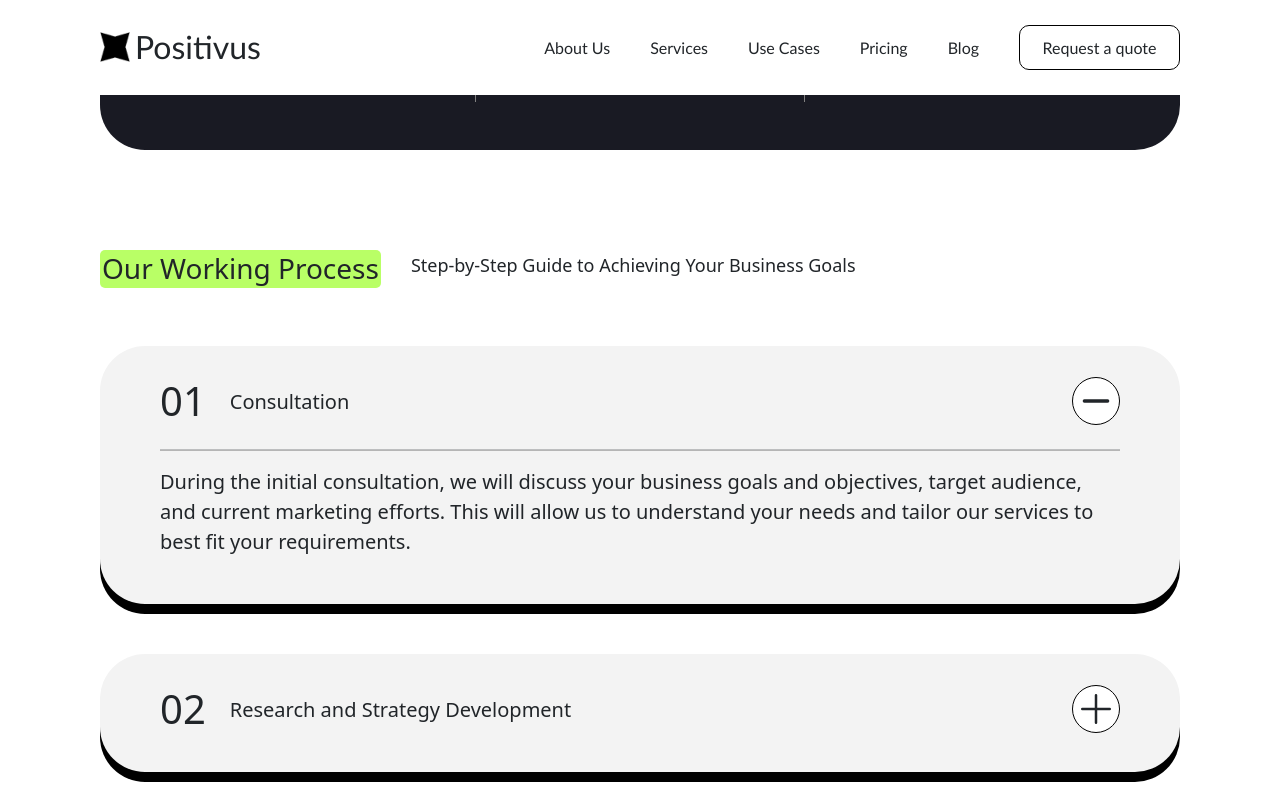
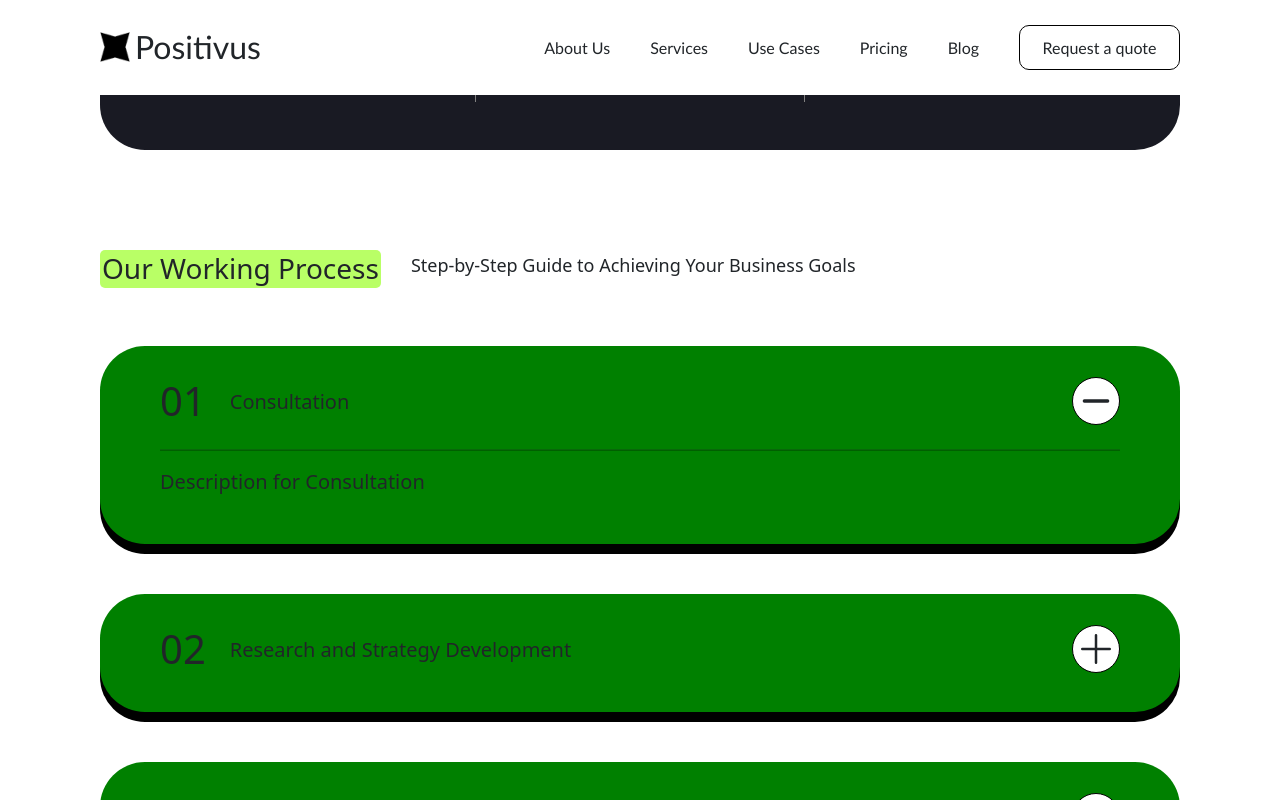
Before and after one commit to Hariz-Ade14/positivus, a React (Create React App) app: page / in a window 1280 px wide. Both pictures are taken after a click on the icon 1096 px from the left and 3007 px from the top of the page. Shown: the part 2607-3407 px from the top of the page. Built offline with nearby package versions, Linux system fonts and the light colour scheme.

Commit message:
Added a script to check network status

```diff
--- a/src/App.js
+++ b/src/App.js
@@ -1,12 +1,11 @@
-import "./App.css";
+// import "./App.css";
 import Header from "./Components/Header/header.jsx";
 import Body from "./Components/Body/Body.jsx";
-
+import Networktest from "./Components/Body/NetworkTest.jsx";
 function App() {
   return (
     <>
-      <Header />
-      <Body />
+      <Networktest/>
     </>
   );
 }
--- a/src/Components/Body/Body.jsx
+++ b/src/Components/Body/Body.jsx
@@ -8,9 +8,11 @@ import Team from './Team'
 import Contact from './Contact'
 import Footer from '../Footer/Footer.jsx'
 import "./Body.css"
+import Header from '../Header/header.jsx'
 const Body = () => {
   return (
     <div className>
+        <Header/>
         <Firsthero/>
         <Companies/>
         <Services/>
--- /dev/null
+++ b/src/Components/Body/Error.jsx
@@ -0,0 +1,19 @@
+import React from "react";
+import { MdOutlineErrorOutline } from "react-icons/md";
+import "./Body.css"
+const Error = () => {
+  return (
+    <div className="error">
+        <div className="error-div">
+             <div>
+                 <p>Offline,check network status</p>
+                  <MdOutlineErrorOutline size={300}/>
+             </div>
+
+        </div>
+
+    </div>
+  );
+};
+
+export default Error;
--- /dev/null
+++ b/src/Components/Body/NetworkTest.jsx
@@ -0,0 +1,27 @@
+import React from 'react'
+import { useState, useEffect } from 'react';
+import Error from './Error.jsx';
+import Body from "./Body.jsx"
+const Networktest = () => {
+  const [isUserOnline, setIsUserOnline] = useState(navigator.onLine);
+
+  useEffect(() => {
+    const Online = () => setIsUserOnline(true);
+    const Offline = () => setIsUserOnline(false);
+
+    window.addEventListener('online', Online);
+    window.addEventListener('offline', Offline);
+
+    return () => {
+      window.removeEventListener('online', Online);
+      window.removeEventListener('offline', Offline);
+    };
+  }, []);
+
+  return (
+      isUserOnline ? <Body/> : <Error/>
+  );
+}
+
+
+export default Networktest
--- a/src/Components/Body/WorkInProgress.jsx
+++ b/src/Components/Body/WorkInProgress.jsx
@@ -3,272 +3,71 @@ import { BsPlusLg } from "react-icons/bs";
 import { FiMinus } from "react-icons/fi";
 
 const WorkInProgress = () => {
-  const [showContentOne, setShowContentOne] = useState(false);
-  const [showContentTwo, setShowContentTwo] = useState(false);
-  const [showContentThree, setShowContentThree] = useState(false);
-  const [showContentFour, setShowContentFour] = useState(false);
-  const [showContentFive, setShowContentFive] = useState(false);
-  const [showContentSix, setShowContentSix] = useState(false);
+  const [showContents, setShowContents] = useState(Array(6).fill(false));
   const [color, setColor] = useState("rgba(243, 243, 243, 1)");
 
-  const showContentFunc = (num, setNum) => {
-    if (!num) {
-      setNum(true);
-    }
+  const toggleContent = (index) => {
+    setShowContents((prev) => {
+      const newShowContents = [...prev];
+      newShowContents[index] = !newShowContents[index];
+      return newShowContents;
+    });
+
+    setColor(showContents[index] ? "rgba(243, 243, 243, 1)" : "green"); // #000 is a placeholder
+
   };
 
-  const hideContentFunc = (num, setNum) => {
-    if (num) {
-      setNum(false);
-      setColor("rgba(243, 243, 243, 1)");
-    }
-  };
+  const contentData = [
+
+    { title: "Consultation", description: "Description for Consultation" },
+
+    { title: "Research and Strategy Development", description: "Description for Research" },
+    { title: "Implementation", description: "Description for Implementation" },
+
+    { title: "Monitoring and Optimization", description: "Description for Monitoring" },
+    { title: "Reporting and Communication", description: "Description for Reporting" },
+
+    { title: "Continual Improvement", description: "Description for Improvement" },
+
+  ];
 
   return (
     <div className="Wip">
-      <div className="wipDiv mb-3" style={{ background: color }}>
+      {contentData.map((content, index) => (
+
+        <div className="wipDiv mb-3" style={{ background: color }} key={index}>
+
           <div className="flex align-middle justify-between">
-          <div
-            className="flex align-middle justify-between p-0"
-            style={{ width: "fit-content" }}
-          >
-            <h1 className="number">01</h1>
-            <p className="mx-4 title">Consultation</p>
+
+            <div className="flex align-middle justify-between p-0" style={{ width: "fit-content" }}>
+              <h1 className="number">{String(index + 1).padStart(2, '0')}</h1>
+              <p className="mx-4 title">{content.title}</p>
             </div>
             <div className="plusIcon">
-            {showContentOne ? (
-              <FiMinus
-                size={40}
-                onClick={() => {
-                  hideContentFunc(showContentOne, setShowContentOne);
-                }}
-              />
+              {showContents[index] ? (
+
+                <FiMinus size={40} onClick={() => toggleContent(index)} aria-expanded="true" />
               ) : (
-              <BsPlusLg
-                size={40}
-                onClick={() => {
-                  showContentFunc(showContentOne, setShowContentOne);
-                }}
-              />
+                <BsPlusLg size={40} onClick={() => toggleContent(index)} aria-expanded="false" />
               )}
             </div>
           </div>
+          {showContents[index] && (
 
-        {showContentOne && (
             <div>
               <hr style={{ height: "2px", background: "black" }} />
-            <p>
-              During the initial consultation, we will discuss your business
-              goals and objectives, target audience, and current marketing
-              efforts. This will allow us to understand your needs and tailor
-              our services to best fit your requirements.
-            </p>
-          </div>
-        )}
-      </div>
-      <div className="wipDiv mb-3" style={{ background: color }}>
-        <div className="flex align-middle justify-between">
-          <div
-            className="flex align-middle justify-between p-0"
-            style={{ width: "fit-content" }}
-          >
-            <h1 className="number">02</h1>
-            <p className="mx-4 title">Research and Strategy Development</p>
-          </div>
-          <div className="plusIcon">
-            {showContentTwo ? (
-              <FiMinus
-                size={40}
-                onClick={() => {
-                  hideContentFunc(showContentTwo, setShowContentTwo);
-                  setColor("rgba(243, 243, 243, 1");
-                }}
-              />
-            ) : (
-              <BsPlusLg
-                size={40}
-                onClick={() =>
-                  showContentFunc(showContentTwo, setShowContentTwo)
-                }
-              />
-            )}
-          </div>
+
+              <p>{content.description}</p>
+
             </div>
 
-        {showContentTwo && (
-          <div>
-            <hr style={{ height: "2px", background: "black" }} />
-            <p>
-              During the initial consultation, we will discuss your business
-              goals and objectives, target audience, and current marketing
-              efforts. This will allow us to understand your needs and tailor
-              our services to best fit your requirements.
-            </p>
-          </div>
           )}
-      </div>
-      <div className="wipDiv mb-3" style={{ background: color }}>
-        <div className="flex align-middle justify-between">
-          <div
-            className="flex align-middle justify-between p-0"
-            style={{ width: "fit-content" }}
-          >
-            <h1 className="number">03</h1>
-            <p className="mx-4 title">Implementation</p>
-          </div>
-          <div className="plusIcon">
-            {showContentThree ? (
-              <FiMinus
-                size={40}
-                onClick={() =>
-                  hideContentFunc(showContentThree, setShowContentThree)
-                }
-              />
-            ) : (
-              <BsPlusLg
-                size={40}
-                onClick={() =>
-                  showContentFunc(showContentThree, setShowContentThree)
-                }
-              />
-            )}
-          </div>
+
         </div>
 
-        {showContentThree && (
-          <div>
-            <hr style={{ height: "2px", background: "black" }} />
-            <p>
-              During the initial consultation, we will discuss your business
-              goals and objectives, target audience, and current marketing
-              efforts. This will allow us to understand your needs and tailor
-              our services to best fit your requirements.
-            </p>
-          </div>
-        )}
-      </div>
-      <div className="wipDiv mb-3" style={{ background: color }}>
-        <div className="flex align-middle justify-between">
-          <div
-            className="flex align-middle justify-between p-0"
-            style={{ width: "fit-content" }}
-          >
-            <h1 className="number ">04</h1>
-            <p className="mx-4 title">Monitoring and Optimization</p>
-          </div>
-          <div className="plusIcon">
-            {showContentFour ? (
-              <FiMinus
-                size={40}
-                onClick={() =>
-                  hideContentFunc(showContentFour, setShowContentFour)
-                }
-              />
-            ) : (
-              <BsPlusLg
-                size={40}
-                onClick={() =>
-                  showContentFunc(showContentFour, setShowContentFour)
-                }
-              />
-            )}
-          </div>
-        </div>
-
-        {showContentFour && (
-          <div>
-            <hr style={{ height: "2px", background: "black" }} />
-            <p>
-              During the initial consultation, we will discuss your business
-              goals and objectives, target audience, and current marketing
-              efforts. This will allow us to understand your needs and tailor
-              our services to best fit your requirements.
-            </p>
-          </div>
-        )}
-      </div>
-      <div className="wipDiv mb-3" style={{ background: color }}>
-        <div className="flex align-middle justify-between">
-          <div
-            className="flex align-middle justify-between p-0"
-            style={{ width: "fit-content" }}
-          >
-            <h1 className="number">05</h1>
-            <p className="mx-4 title">Reporting and Communication</p>
-          </div>
-          <div className="plusIcon">
-            {showContentFive ? (
-              <FiMinus
-                size={40}
-                onClick={() =>
-                  hideContentFunc(showContentFive, setShowContentFive)
-                }
-              />
-            ) : (
-              <BsPlusLg
-                size={40}
-                onClick={() =>
-                  showContentFunc(showContentFive, setShowContentFive)
-                }
-              />
-            )}
-          </div>
-        </div>
-
-        {showContentFive && (
-          <div>
-            <hr style={{ height: "2px", background: "black" }} />
-            <p>
-              During the initial consultation, we will discuss your business
-              goals and objectives, target audience, and current marketing
-              efforts. This will allow us to understand your needs and tailor
-              our services to best fit your requirements.
-            </p>
-          </div>
-        )}
-      </div>
-      <div className="wipDiv mb-3" style={{ background: color }}>
-        <div className="flex align-middle justify-between">
-          <div
-            className="flex align-middle justify-between p-0"
-            style={{ width: "fit-content" }}
-          >
-            <h1 className="number">06</h1>
-            <p className="mx-4 title">Continual Improvement</p>
-          </div>
-          <div className="plusIcon">
-            {showContentSix ? (
-              <FiMinus
-                size={40}
-                onClick={() =>
-                  hideContentFunc(showContentSix, setShowContentSix)
-                }
-              />
-            ) : (
-              <BsPlusLg
-                size={40}
-                onClick={() =>
-                  showContentFunc(showContentSix, setShowContentSix)
-                }
-              />
-            )}
-          </div>
-        </div>
-
-        {showContentSix && (
-          <div>
-            <hr style={{ height: "2px", background: "black" }} />
-            <p>
-              During the initial consultation, we will discuss your business
-              goals and objectives, target audience, and current marketing
-              efforts. This will allow us to understand your needs and tailor
-              our services to best fit your requirements.
-            </p>
-          </div>
-        )}
-      </div>
+      ))}
     </div>
   );
 };
 
-export default WorkInProgress;
+export default WorkInProgress
```
Also changed, not shown: src/Components/Body/Body.css (+17 -0 lines). Lines whose indentation alone changed are shown as unchanged.
